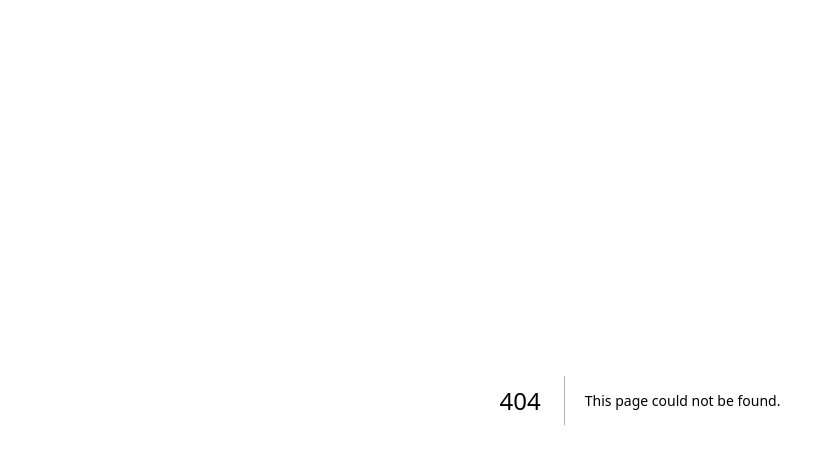
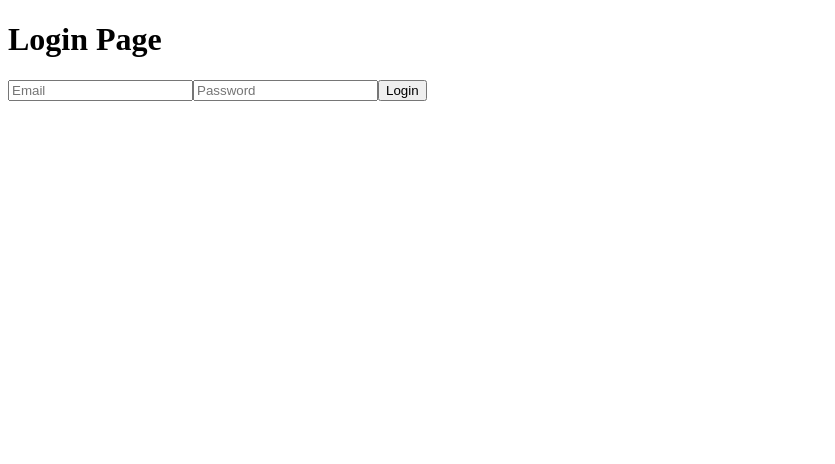
Before and after one commit to MiSaengg/hackrx2023, a Next.js app: page /login in a window 1280 px wide. Before the commit this address had no page. Shown: the top 464 px of the page, without its empty margins (0-835 px from the left). Built offline with nearby package versions, Linux system fonts and the light colour scheme; no server answers.

Commit message:
index, main, login pages

```diff
--- a/app/layout.js
+++ b/app/layout.js
@@ -4,8 +4,8 @@ import { Inter } from 'next/font/google'
 const inter = Inter({ subsets: ['latin'] })
 
 export const metadata = {
-  title: 'Create Next App',
-  description: 'Generated by create next app',
+  title: 'HackRx',
+  description: 'Generated by MiSaengg',
 }
 
 export default function RootLayout({ children }) {
--- a/app/page.js
+++ /dev/null
@@ -1,30 +0,0 @@
-// app/page.js
-
-import CreateUserButton from "../client/CreateUserButton.client.js";
-import Login from './components/Login.js';
-
-export default function Home() {
-  return (
-    <main className="flex min-h-screen flex-col items-center justify-between p-24">
-      <div className="z-10 w-full max-w-5xl items-center justify-between font-mono text-sm lg:flex">
-
-        <div className="fixed bottom-0 left-0 flex h-48 w-full items-end justify-center bg-gradient-to-t from-white via-white dark:from-black dark:via-black lg:static lg:h-auto lg:w-auto lg:bg-none">
-          <a
-            className="pointer-events-none flex place-items-center gap-2 p-8 lg:pointer-events-auto lg:p-0"
-            href="https://vercel.com?utm_source=create-next-app&utm_medium=appdir-template&utm_campaign=create-next-app"
-            target="_blank"
-            rel="noopener noreferrer"
-          >
-          </a>
-          <CreateUserButton />
-          <h1>Welcome to My Website</h1>
-      <Login />
-        </div>
-      </div>
-
-      <div className="relative flex place-items-center before:absolute before:h-[300px] before:w-[480px] before:-translate-x-1/2 before:rounded-full before:bg-gradient-radial before:from-white before:to-transparent before:blur-2xl before:content-[''] after:absolute after:-z-20 after:h-[180px] after:w-[240px] after:translate-x-1/3 after:bg-gradient-conic after:from-sky-200 after:via-blue-200 after:blur-2xl after:content-[''] before:dark:bg-gradient-to-br before:dark:from-transparent before:dark:to-blue-700 before:dark:opacity-10 after:dark:from-sky-900 after:dark:via-[#0141ff] after:dark:opacity-40 before:lg:h-[360px] z-[-1]">
-
-      </div>
-    </main>
-  );
-}
--- a/client/CreateUserButton.client.js
+++ b/client/CreateUserButton.client.js
@@ -4,7 +4,7 @@
 
 import React from "react";
 import { getAuth, createUserWithEmailAndPassword } from "firebase/auth";
-import app from "../firebase.config.js";
+import app from "../firebase/firebase.config.js";
 
 function CreateUserButton() {
   const createTestUser = () => {
--- a/firebase.config.js
+++ b/firebase/firebase.config.js
@@ -13,6 +13,6 @@ const firebaseConfig = {
 
 const app = initializeApp(firebaseConfig);
 
-const auth = getAuth();
+const auth = getAuth(app);
 
 export { auth };
--- /dev/null
+++ b/pages/login.js
@@ -0,0 +1,53 @@
+// pages/login.js
+
+import React, { useState } from 'react';
+import { getAuth, signInWithEmailAndPassword } from 'firebase/auth';
+import { useRouter } from 'next/router';
+import { auth } from '../firebase/firebase.config';
+
+const LoginPage = () => {
+  const [email, setEmail] = useState('');
+  const [password, setPassword] = useState('');
+  const [errorMessage, setErrorMessage] = useState('');
+  const router = useRouter();
+
+  const loginUser = async () => {
+    const auth = getAuth();
+    await signInWithEmailAndPassword(auth, email, password)
+      .then((userCredential) => {
+        setErrorMessage('');
+        router.push('/main');
+      })
+      .catch((error) => {
+        console.error('An error occurred: ', error);
+
+        if (error.code === 'auth/user-not-found') {
+          setErrorMessage('No user found');
+        } else if (error.code === 'auth/wrong-password') {
+          setErrorMessage('Wrong password');
+        } else {
+          setErrorMessage('Error with log in');
+        }
+      });
+  };
+
+  return (
+    <div>
+      <h1>Login Page</h1>
+      {errorMessage && <p>{errorMessage}</p>}
+      <input
+        type="text"
+        placeholder="Email"
+        onChange={(e) => setEmail(e.target.value)}
+      />
+      <input
+        type="password"
+        placeholder="Password"
+        onChange={(e) => setPassword(e.target.value)}
+      />
+      <button onClick={loginUser}>Login</button>
+    </div>
+  );
+};
+
+export default LoginPage;
```
Also changed, not shown: firebase/withAuth.js (added, +32 -0 lines), pages/index.js (added, +27 -0 lines), pages/main.js (added, +24 -0 lines).
